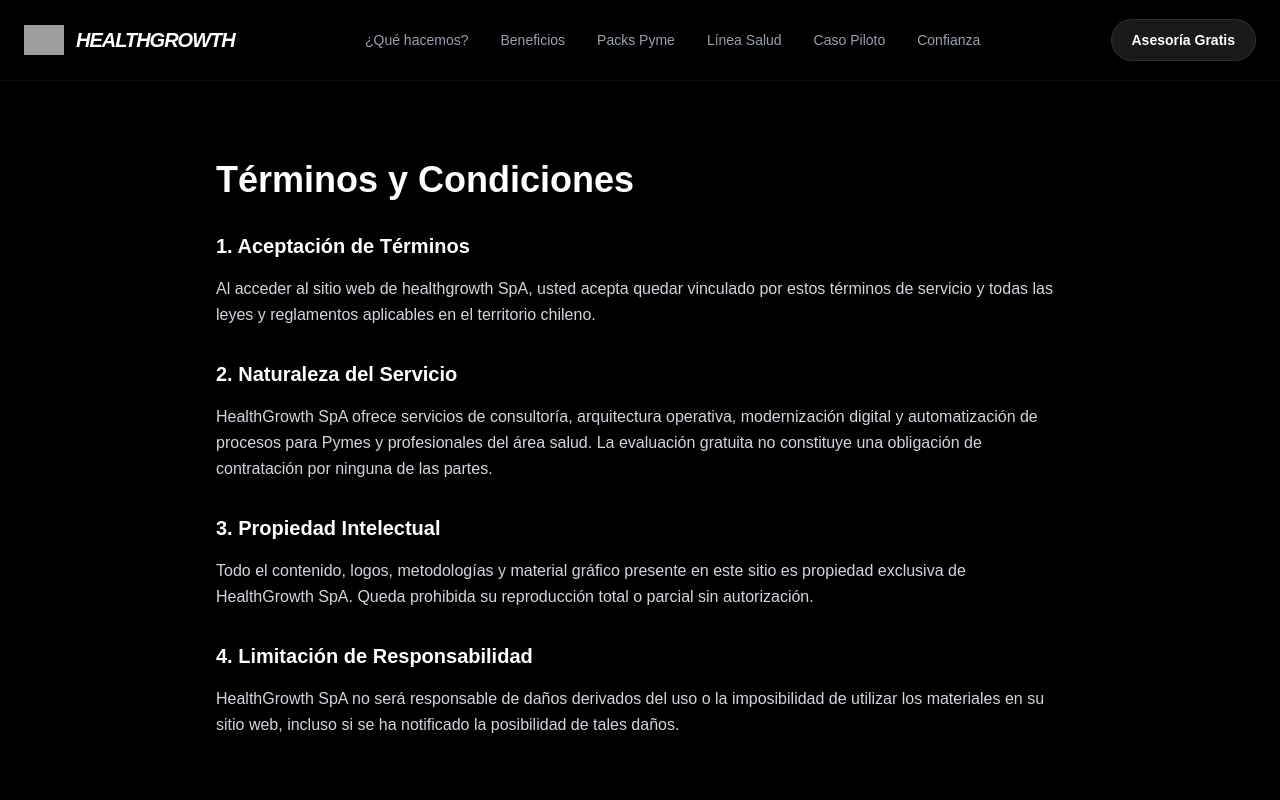
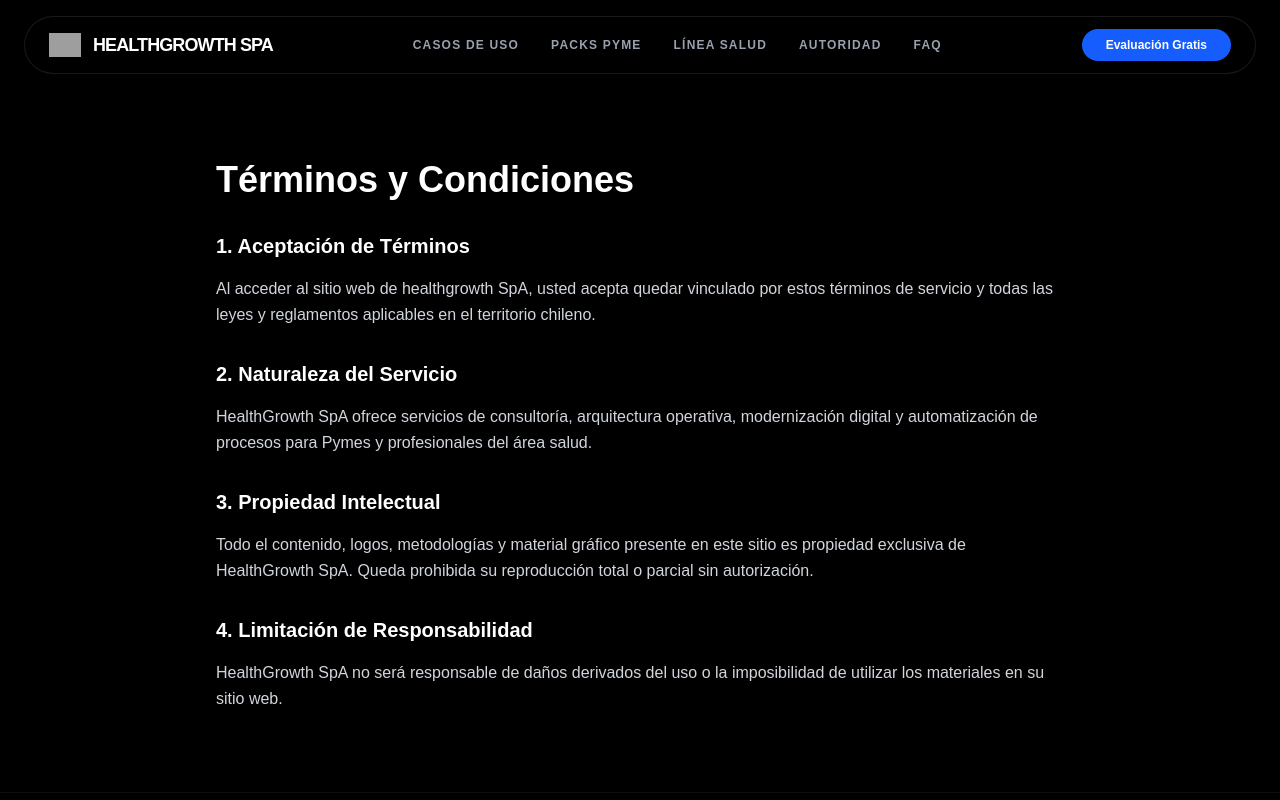
Before and after one commit to healthgrowht/healthgrowth-web, a Next.js app: page / in a window 1280 px wide. Shown: the top 800 px of the page. Built offline with nearby package versions, Linux system fonts and the light colour scheme; grey boxes are pictures that could not be loaded.

Commit message:
Version estable HealthGrowth

```diff
--- a/app/FloatingWhatsApp.tsx
+++ b/app/FloatingWhatsApp.tsx
@@ -1,15 +1,15 @@
+"use client";
 import React from 'react';
 import { SITE_CONFIG } from './constants';
 
 export default function FloatingWhatsApp() {
   return (
     <a
-      href={`${SITE_CONFIG.whatsapp.url}?text=${encodeURIComponent(SITE_CONFIG.whatsapp.messages.general)}`}
+      href={SITE_CONFIG.whatsapp.url}
       target="_blank"
-      className="fixed bottom-8 right-8 z-[100] w-16 h-16 bg-[#25D366] rounded-full shadow-[0_10px_40px_rgba(37,211,102,0.4)] flex items-center justify-center text-white text-3xl hover:scale-110 transition-transform active:scale-95"
-      aria-label="Contactar por WhatsApp"
+      className="fixed bottom-8 right-8 z-50 w-16 h-16 bg-[#25D366] rounded-full flex items-center justify-center shadow-2xl hover:scale-110 transition-transform active:scale-90 group"
     >
-      <span className="relative top-[1px]">💬</span>
+      <span className="text-3xl">W</span> {/* Aquí puedes usar un icono de react-icons si lo instalas */}
     </a>
   );
 }
--- a/app/Navbar.tsx
+++ b/app/Navbar.tsx
@@ -1,39 +1,39 @@
 "use client";
 import React from 'react';
 import Image from 'next/image';
-import { NAV_LINKS, SITE_CONFIG } from './constants';
+import { SITE_CONFIG, NAV_LINKS } from './constants';
 
 export default function Navbar() {
   return (
-    <nav className="fixed top-0 w-full z-50 border-b border-white/5 bg-black/50 backdrop-blur-md">
-      <div className="max-w-7xl mx-auto px-6 h-20 flex items-center justify-between">
-        <div className="flex items-center gap-2">
-          <a href="/" className="flex items-center gap-3 group">
-            <div className="relative w-10 h-10 transition-transform group-hover:scale-110">
-              <Image
-                src={SITE_CONFIG.assets.logo}
-                alt="HealthGrowth Logo"
-                fill
-                className="object-contain"
-              />
-            </div>
-            <span className="font-bold tracking-tighter text-xl uppercase italic text-white group-hover:text-blue-400 transition-colors">HealthGrowth</span>
-          </a>
-        </div>
+    <nav className="fixed top-0 left-0 right-0 z-50 px-6 py-4">
+      <div className="max-w-7xl mx-auto flex items-center justify-between px-6 py-3 rounded-full border border-white/10 bg-black/50 backdrop-blur-xl">
+        <a href="/" className="flex items-center gap-3 group">
+          <Image
+            src={SITE_CONFIG.assets.logo}
+            alt="HealthGrowth SpA"
+            width={32}
+            height={32}
+            className="transition-transform group-hover:scale-110"
+          />
+          <span className="text-white font-bold tracking-tighter text-lg uppercase hidden md:block">
+            {SITE_CONFIG.brand}
+          </span>
+        </a>
 
-        <div className="hidden md:flex items-center gap-8 text-sm font-medium text-gray-400">
+        <div className="hidden md:flex items-center gap-8">
           {NAV_LINKS.map((link) => (
-            <a key={link.href} href={link.href} className="hover:text-white transition-colors">
+            <a
+              key={link.href}
+              href={link.href}
+              className="text-xs font-bold uppercase tracking-widest text-gray-400 hover:text-white transition-colors"
+            >
               {link.name}
             </a>
           ))}
         </div>
 
-        <a
-          href="#diagnostico"
-          className="px-5 py-2.5 rounded-full bg-white/10 border border-white/10 text-sm font-bold hover:bg-white hover:text-black transition-all"
-        >
-          Asesoría Gratis
+        <a href="#diagnostico" className="px-6 py-2 bg-blue-600 text-white rounded-full text-xs font-bold hover:bg-blue-500 transition-all">
+          Evaluación Gratis
         </a>
       </div>
     </nav>
--- a/app/constants.ts
+++ b/app/constants.ts
@@ -43,10 +43,9 @@ export const SITE_CONFIG = {
 };
 
 export const NAV_LINKS = [
-  { name: "¿Qué hacemos?", href: "#mision" },
-  { name: "Beneficios", href: "#beneficios" },
+  { name: "Casos de Uso", href: "#casos-uso" },
   { name: "Packs Pyme", href: "#packs" },
   { name: "Línea Salud", href: "#salud" },
-  { name: "Caso Piloto", href: "#piloto" },
-  { name: "Confianza", href: "#seguridad" },
+  { name: "Autoridad", href: "#autoridad" },
+  { name: "FAQ", href: "#faq" },
 ];
--- a/app/page.tsx
+++ b/app/page.tsx
@@ -23,8 +23,7 @@ export default function TermsAndConditions() {
             <h2 className="text-xl font-bold text-white mb-4">2. Naturaleza del Servicio</h2>
             <p>
               HealthGrowth SpA ofrece servicios de consultoría, arquitectura operativa, modernización digital
-              y automatización de procesos para Pymes y profesionales del área salud. La evaluación gratuita
-              no constituye una obligación de contratación por ninguna de las partes.
+              y automatización de procesos para Pymes y profesionales del área salud.
             </p>
           </section>
 
@@ -40,7 +39,7 @@ export default function TermsAndConditions() {
             <h2 className="text-xl font-bold text-white mb-4">4. Limitación de Responsabilidad</h2>
             <p>
               HealthGrowth SpA no será responsable de daños derivados del uso o la imposibilidad de utilizar
-              los materiales en su sitio web, incluso si se ha notificado la posibilidad de tales daños.
+              los materiales en su sitio web.
             </p>
           </section>
         </div>
```
